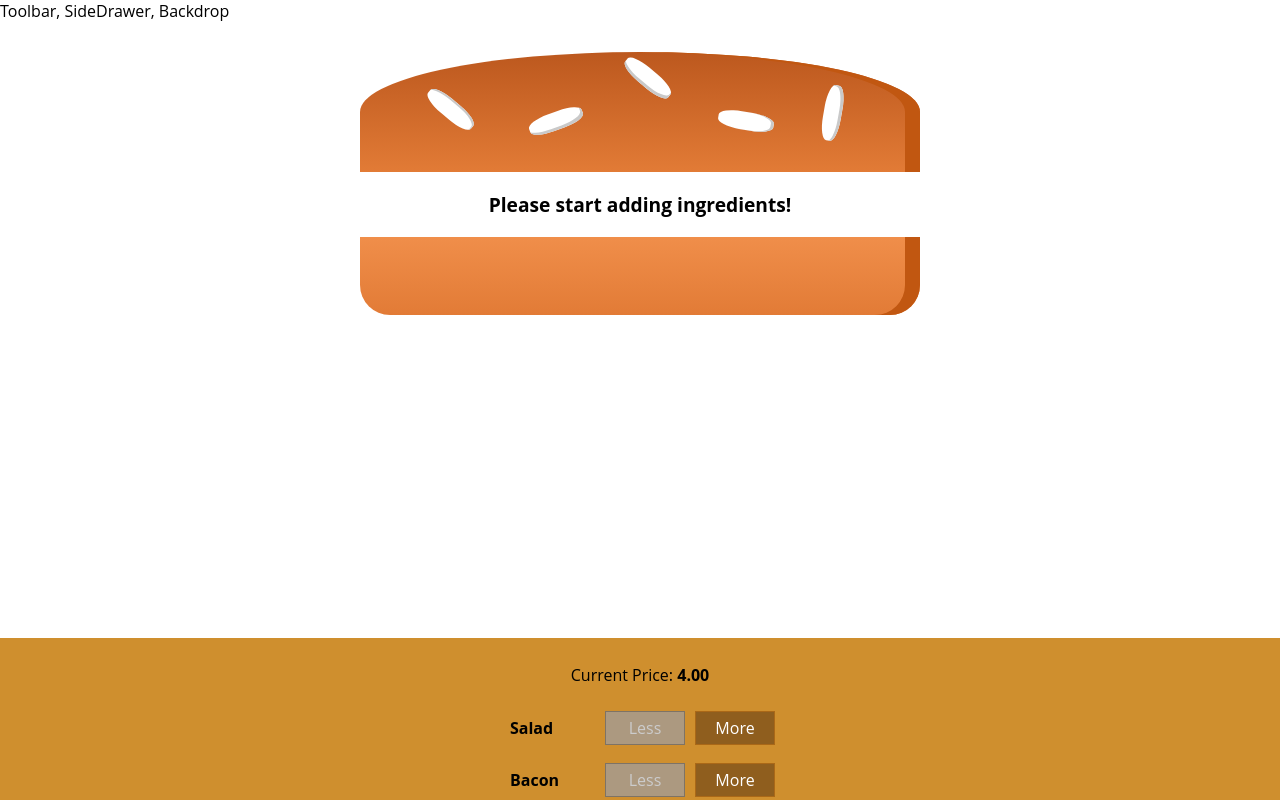
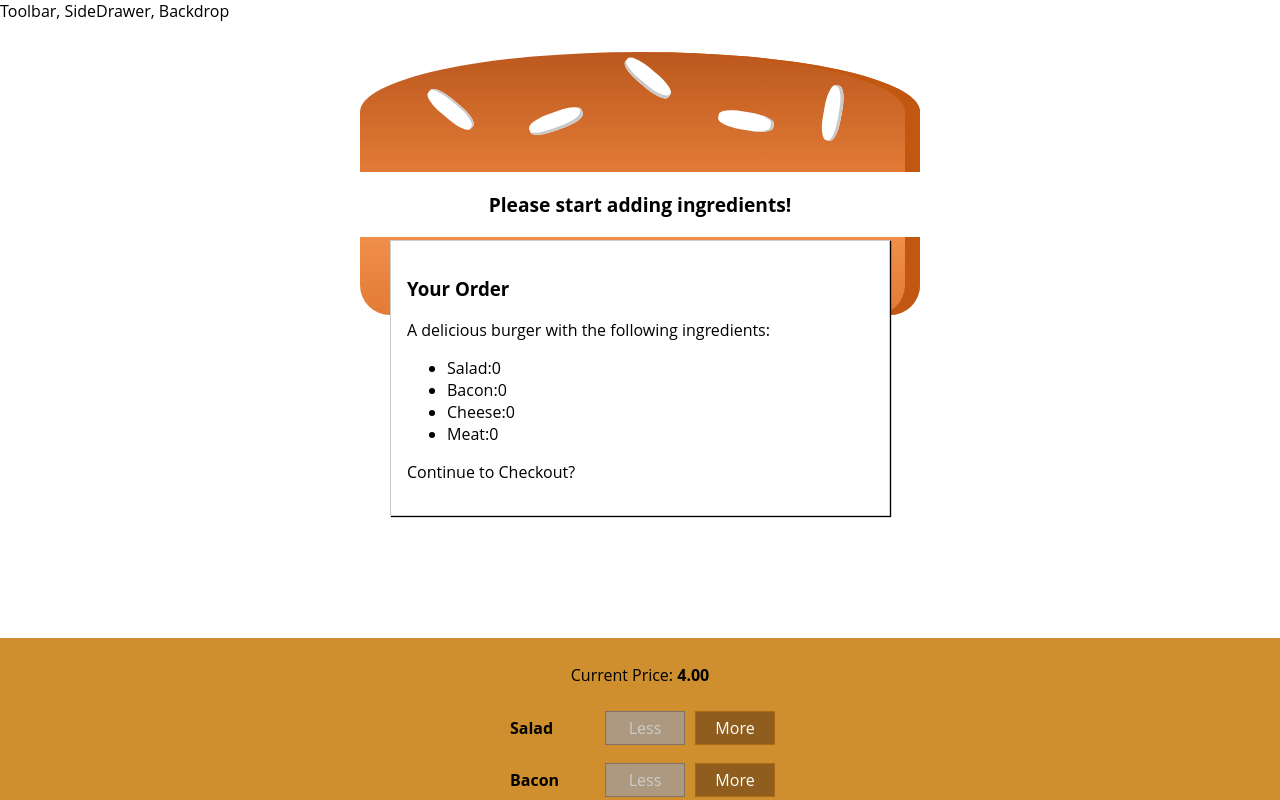
Before and after one commit to GurcanH/react-burger-app, a React (Create React App) app: page / in a window 1280 px wide. Shown: the top 800 px of the page. Built offline with nearby package versions, Linux system fonts and the light colour scheme.

Commit message:
137. Creating the Order Summary Modal

```diff
--- /dev/null
+++ b/src/components/Burger/OrderSummary/OrderSummary.js
@@ -0,0 +1,27 @@
+import React from "react";
+
+import Auxi from "../../../hoc/Auxi";
+
+const orderSummary = (props) => {
+  const ingredientSummary = Object.keys(props.ingredients).map((igKey) => {
+    return (
+      <li key={igKey}>
+        <span style={{ textTransform: "capitalize" }}>{igKey}:</span>
+        {props.ingredients[igKey]}
+      </li>
+    );
+  });
+
+  return (
+    <Auxi>
+      <h3>Your Order</h3>
+      <p>A delicious burger with the following ingredients:</p>
+      <ul>
+        {ingredientSummary}
+      </ul>
+      <p>Continue to Checkout?</p>
+    </Auxi>
+  );
+};
+
+export default orderSummary;
--- /dev/null
+++ b/src/components/UI/Modal/Modal.js
@@ -0,0 +1,11 @@
+import React from 'react';
+
+import classes from './Modal.module.css';
+
+const modal = (props) => (
+    <div className={classes.Modal}>
+        {props.children}
+    </div>
+);
+
+export default modal;
--- /dev/null
+++ b/src/components/UI/Modal/Modal.module.css
@@ -0,0 +1,20 @@
+.Modal {
+    position: fixed;
+    z-index: 500;
+    background-color: white;
+    width: 70%;
+    border: 1px solid #ccc;
+    box-shadow: 1px 1px 1px black;
+    padding: 16px;
+    left: 15%;
+    top: 30%;
+    box-sizing: border-box;
+    transition: all 0.3s ease-out;
+}
+
+@media (min-width: 600px) {
+    .Modal {
+        width: 500px;
+        left: calc(50% - 250px);
+    }
+}
--- a/src/containers/BurgerBuilder/BurgerBuilder.js
+++ b/src/containers/BurgerBuilder/BurgerBuilder.js
@@ -2,6 +2,9 @@ import React, { Component } from "react";
 import Auxi from "../../hoc/Auxi";
 import Burger from "../../components/Burger/Burger";
 import BuildControls from "../../components/Burger/BuildControls/BuildControls";
+import Modal from '../../components/UI/Modal/Modal';
+import OrderSummary from '../../components/Burger/OrderSummary/OrderSummary';
+
 
 const INGREDIENT_PRICES = {
   salad: 0.5,
@@ -86,6 +89,9 @@ class BurgerBuilder extends Component {
     }
     return (
       <Auxi>
+        <Modal>
+          <OrderSummary ingredients={this.state.ingredients}/>
+        </Modal>
         <Burger ingredients={this.state.ingredients} />
         <div>
           <BuildControls
```
Also changed, not shown: src/components/UI/Backdrop/Backdrop.js (added).
